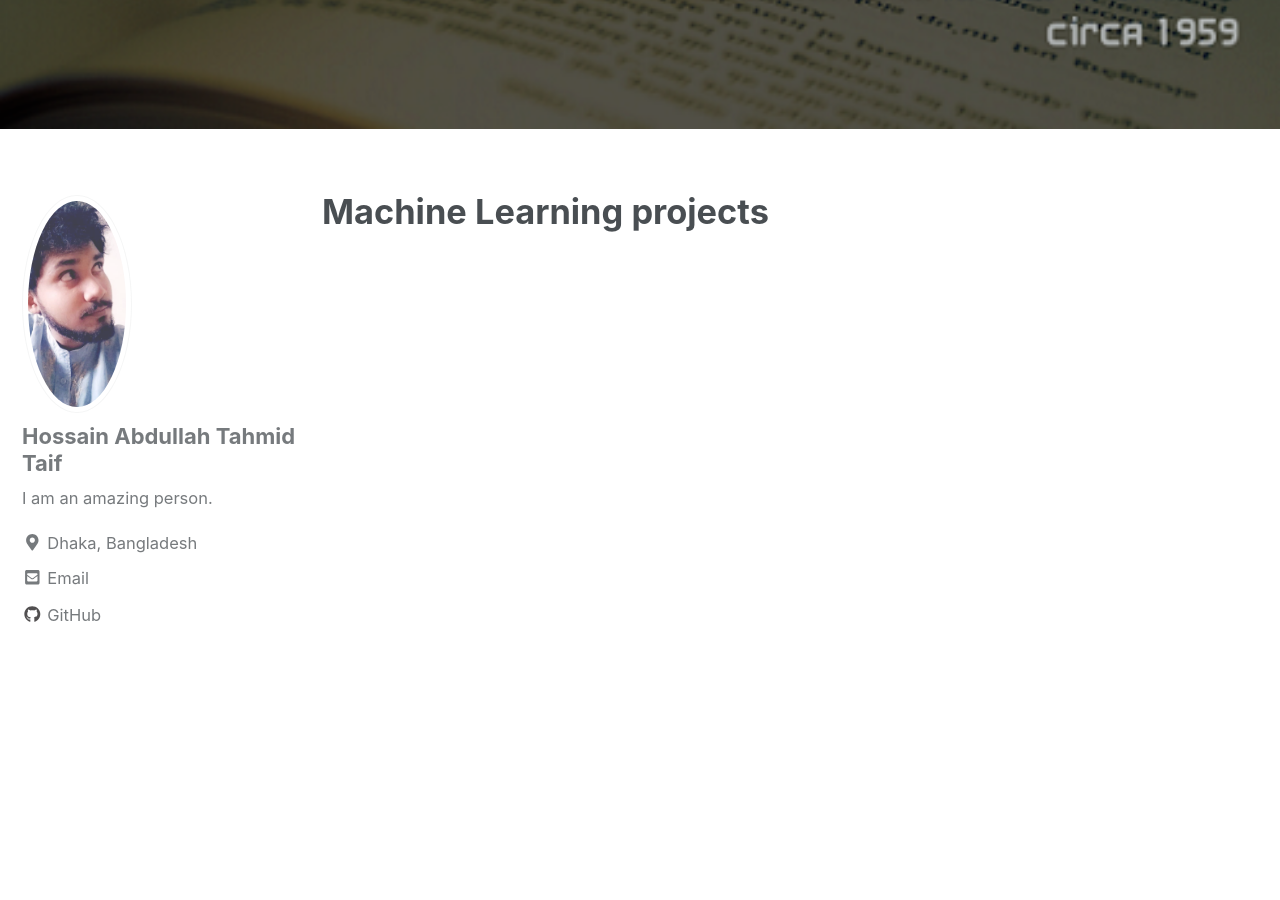
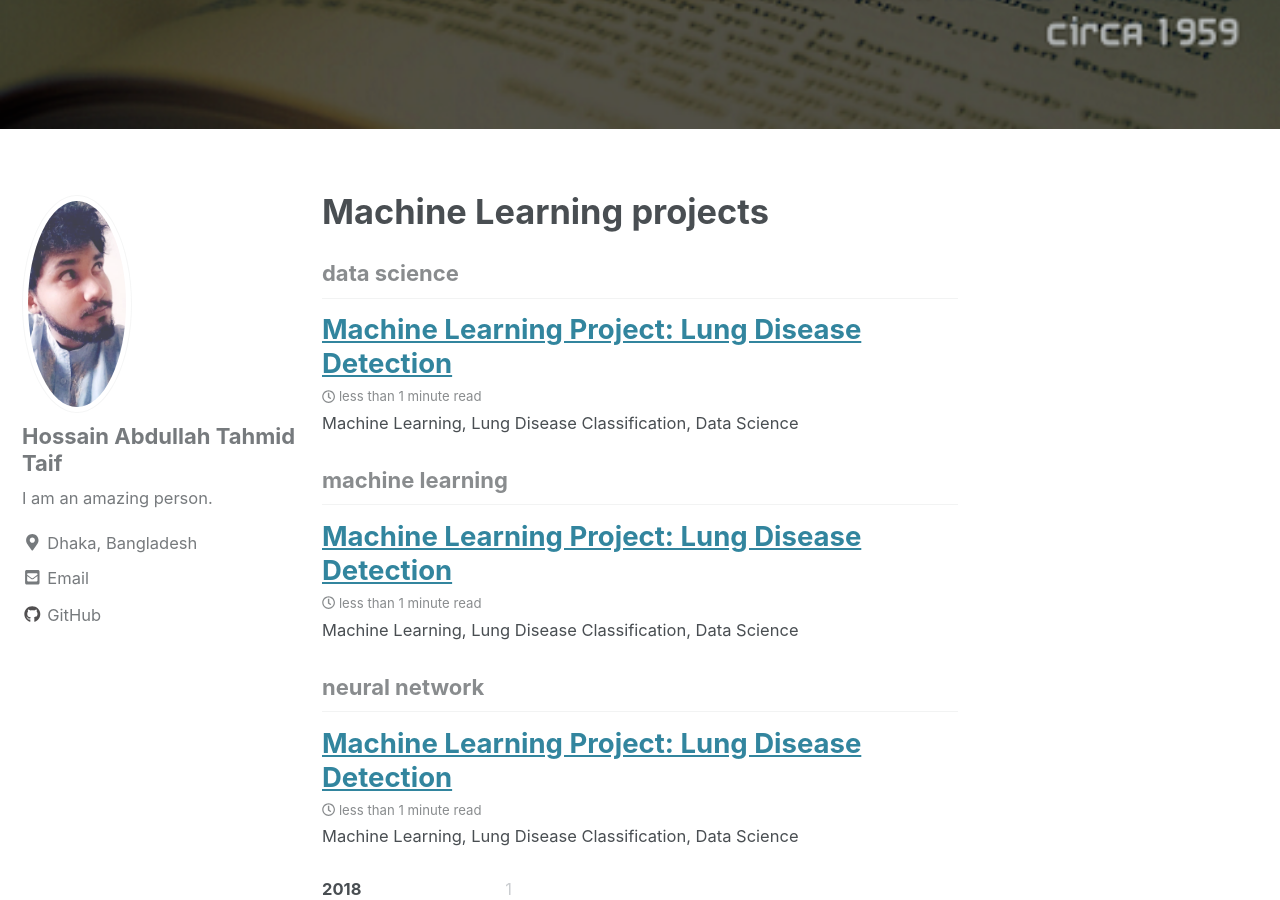
Before and after one commit to taiftahmid/taiftahmid, a Jekyll site: the page built from _pages/machinelearning.md, in a window 1280 px wide and 900 px high, scrolled down 677 px. Built offline with Jekyll 4.4.1, drawn with Linux system fonts in a browser that asks for light colours; cached includes are drawn as plain includes; nearby versions of some CDN libraries; some of the changed text lies outside the part shown.

Commit message:
Final changes fingers crossed

```diff
--- a/_includes/scripts.html
+++ b/_includes/scripts.html
@@ -26,3 +26,9 @@
 
 {% include analytics.html %}
 {% include /comments-providers/scripts.html %}
+
+{% if page.mathjax %}
+<script type="text/javascript" async
+  src="https://cdn.mathjax.org/mathjax/latest/MathJax.js?config=TeX-MML-AM_CHTML">
+</script>
+{% endif %}
--- /dev/null
+++ b/_posts/2018-10-03-lung-disease-detection.md
@@ -0,0 +1,49 @@
+---
+title: "Machine Learning Project: Lung Disease Detection"
+date: 2018-10-03
+tags: [machine learning, data science, neural network]
+header:
+    image: "/images/lungdiseasedetection.png"
+excerpt: "Machine Learning, Lung Disease Classification, Data Science"
+---
+
+# H1 Heading
+
+## H2 Heading
+
+### H3 Heading
+
+Here's some basic text.
+
+Here's some *italics*
+
+Here's some **bold** texts.
+
+What about a [link](https://github.com/taiftahmid)
+
+Here's a bulleted list:
+- First item
+- Second item
+
+Here's a numbered list:
+1. First
+2. Second
+
+Python code block:
+'''python
+    import numpy as np
+
+    def test_func(x,y):
+        z = np.sum(x,y)
+        return z
+'''
+
+Here's some inline code 'x+y'.
+
+Here's an image:
+<img src="{{ site.url }}{{ site.baseurl }}/images/lungdiseasedetection.jpg" alt="x-ray image">
+
+Here's some math:
+$$z=x+y$$
+
+You can also put it inline $$z=x+y$$
```
Also changed, not shown: images/lungdiseasedetection.png (added).
